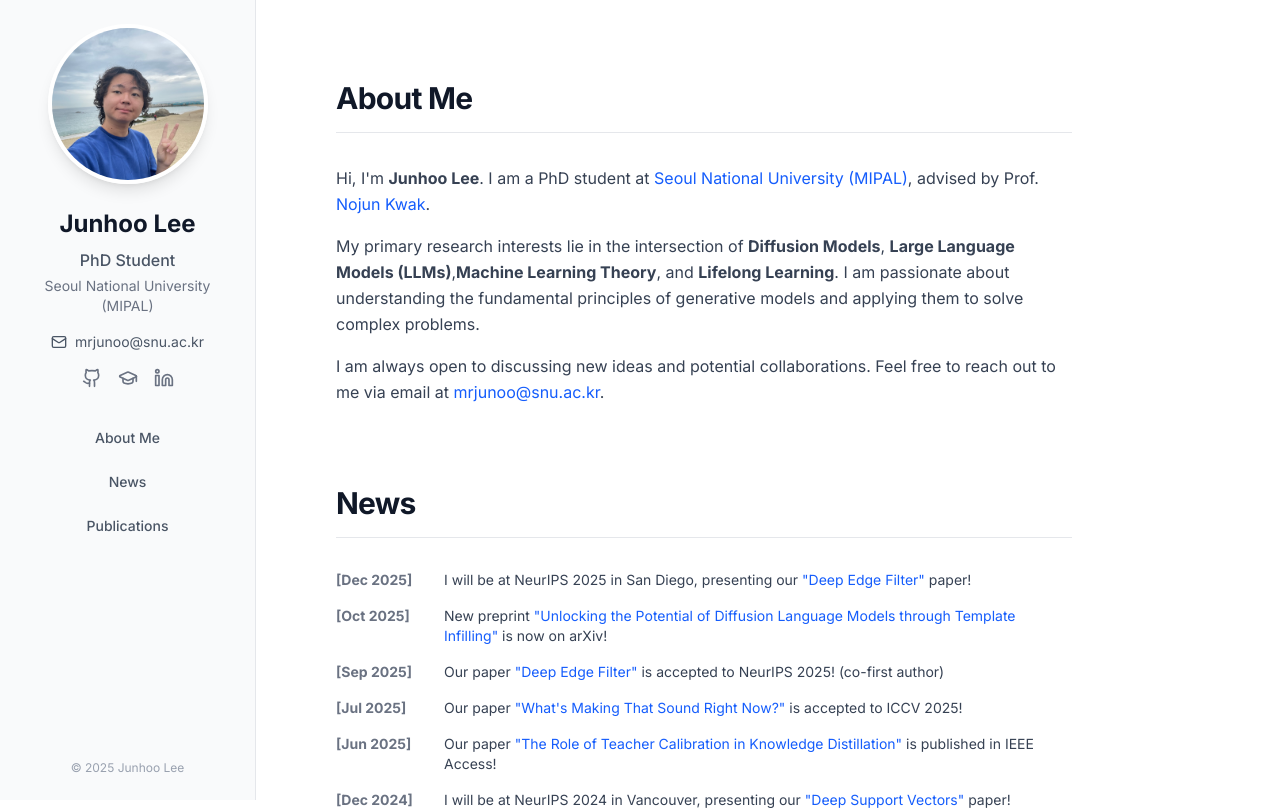
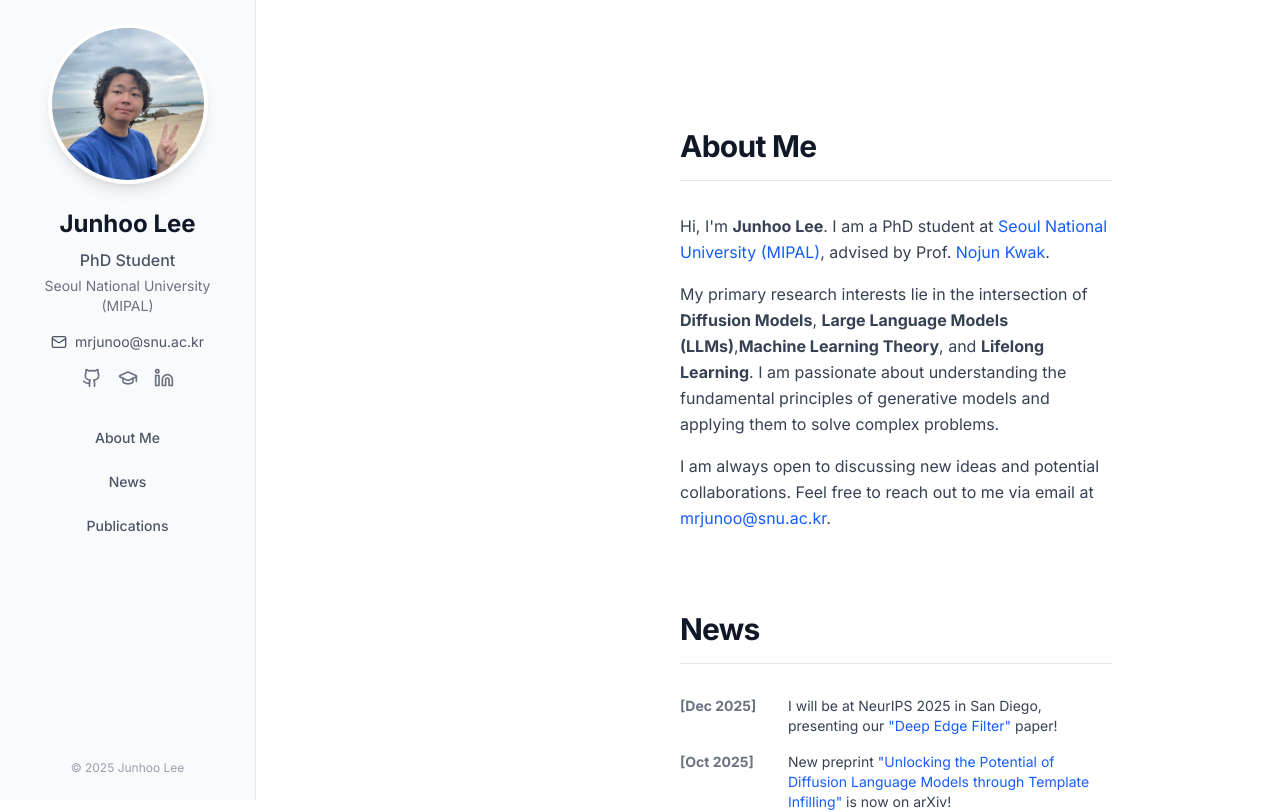
Before and after one commit to JunHoo-Lee/my-homepage, a Next.js app: page / in a window 1280 px wide. Shown: the top 812 px of the page. Built offline with nearby package versions, Linux system fonts and the light colour scheme; no server answers.

Commit message:
fix: restore sidebar layout and update gemini model

```diff
--- a/app/layout.tsx
+++ b/app/layout.tsx
@@ -1,7 +1,7 @@
 import type { Metadata } from "next";
 import { Inter } from "next/font/google";
 import "./globals.css";
-import "./globals.css";
+import Sidebar from "./components/Sidebar";
 
 const inter = Inter({ subsets: ["latin"] });
 
@@ -18,7 +18,14 @@ export default function RootLayout({
     return (
         <html lang="en" className="scroll-smooth">
             <body className={`${inter.className} bg-white text-gray-900 antialiased min-h-screen`}>
-                {children}
+                <div className="flex min-h-screen font-sans">
+                    <Sidebar />
+                    <main className="flex-1 md:ml-64 w-full">
+                        <div className="max-w-4xl mx-auto px-6 py-12">
+                            {children}
+                        </div>
+                    </main>
+                </div>
             </body>
         </html>
     );
--- a/utils/ai.ts
+++ b/utils/ai.ts
@@ -21,7 +21,7 @@ export async function generateText(prompt: string): Promise<string | null> {
     // 1. Try Gemini
     if (genAI) {
         try {
-            const model = genAI.getGenerativeModel({ model: "gemini-1.5-flash" });
+            const model = genAI.getGenerativeModel({ model: "gemini-flash-latest" });
             const result = await model.generateContent(prompt);
             const response = await result.response;
             const text = response.text();
@@ -62,7 +62,7 @@ export async function generateJSON(prompt: string): Promise<any | null> {
     // 1. Try Gemini
     if (genAI) {
         try {
-            const model = genAI.getGenerativeModel({ model: "gemini-1.5-flash", generationConfig: { responseMimeType: "application/json" } });
+            const model = genAI.getGenerativeModel({ model: "gemini-flash-latest", generationConfig: { responseMimeType: "application/json" } });
             const result = await model.generateContent(prompt);
             const response = await result.response;
             const text = response.text();
```
